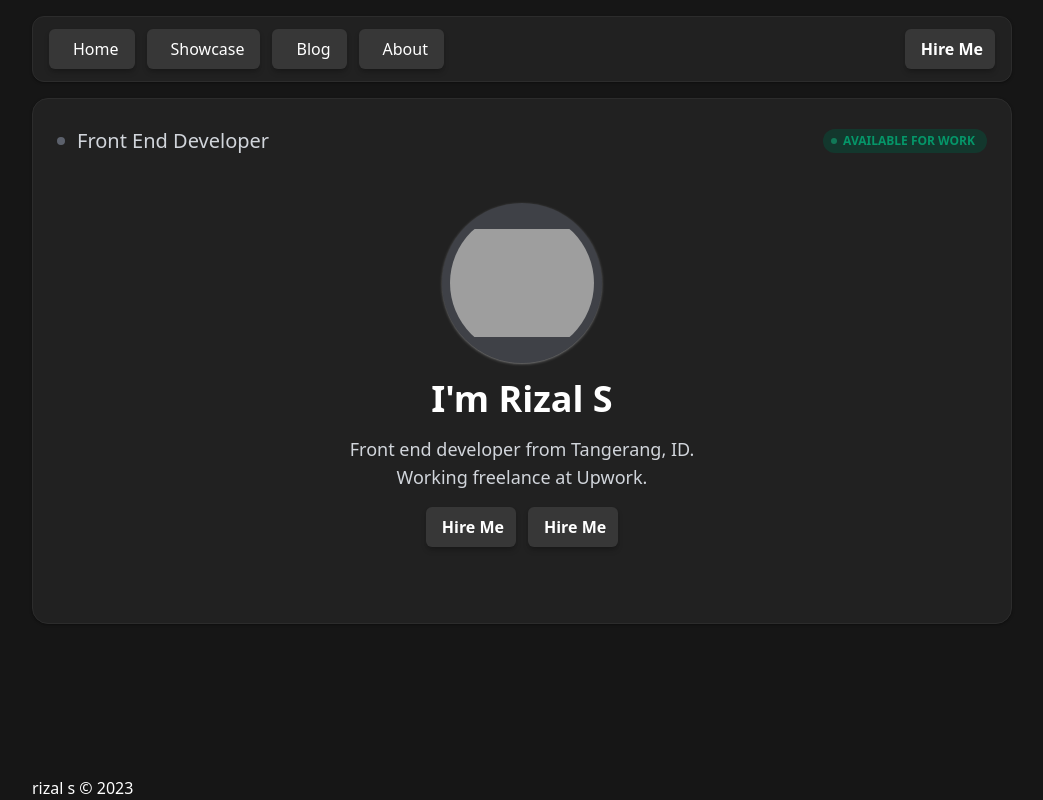
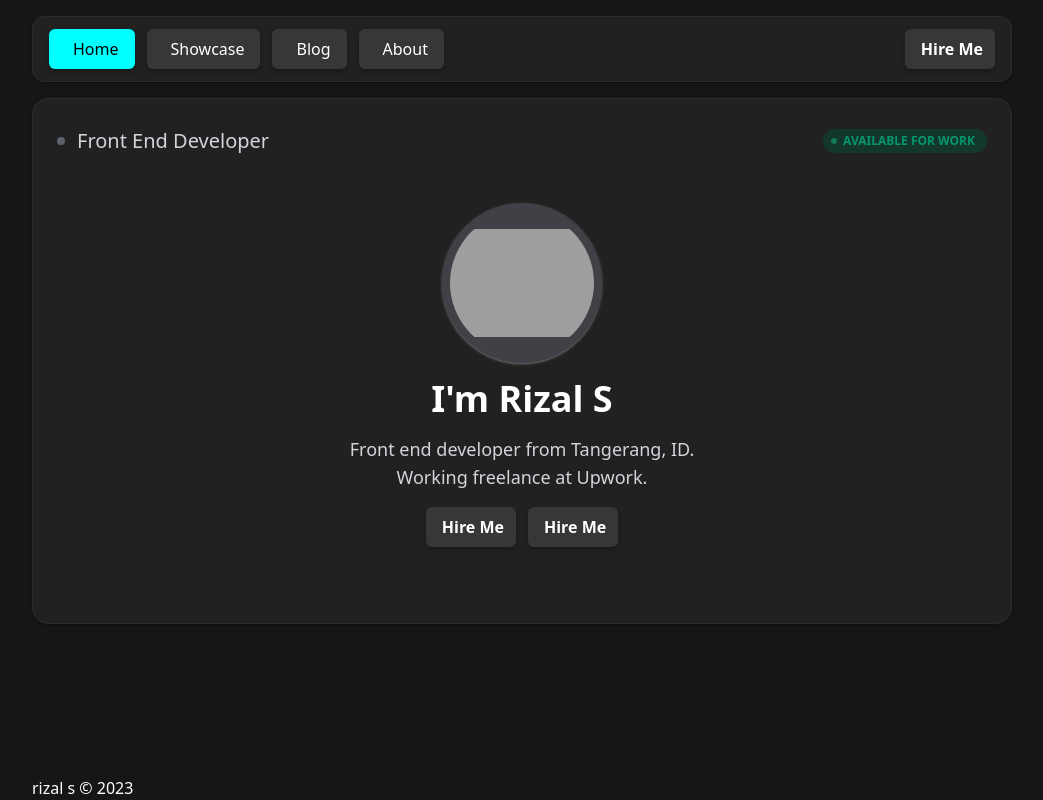
Before and after one commit to Rizaszs/Home, a SvelteKit app: page / in a window 1280 px wide. Shown: the whole page, without its empty margins (118-1161 px from the left). Built offline with nearby package versions, Linux system fonts and the light colour scheme; grey boxes are pictures that could not be loaded; some icons are missing.

Commit message:
feat: add higlight color on navgiation

```diff
--- a/src/components/header.svelte
+++ b/src/components/header.svelte
@@ -1,4 +1,62 @@
 <script lang="ts">
+	import { base } from '$app/paths'
+	import { page } from '$app/stores' // Assuming this store provides route information
+
+	// Define a type for menu items
+	interface MenuItem {
+		path: string
+		icon: string
+		label: string
+	}
+
+	// Define your menu as an array of objects with the MenuItem type
+	const menuItems: MenuItem[] = [
+		{ path: '/', icon: 'system-uicons:mail-remove', label: 'Home' },
+		{ path: '/showcase', icon: 'system-uicons:briefcase', label: 'Showcase' },
+		{ path: '/blog', icon: 'system-uicons:document-stack', label: 'Blog' },
+		{ path: '/about', icon: 'system-uicons:user-male', label: 'About' }
+	]
+
+	// Function to combine the base URL with the path
+	const createLink = (path: string) => `${base}${path}`
+
+	// function createLink(path: string): string {
+	// 	return `${base}${path}`
+	// }
+
+	// Get the routeId from the page store
+	let routeId: string | null
+
+	$: {
+		routeId = $page.route.id
+	}
+</script>
+
+<nav class="navbar">
+	<ul class="navbar-menu">
+		{#each menuItems as item (item.path)}
+			<li>
+				<a href={createLink(item.path)} class="navbar-item {routeId === item.path ? 'active' : ''}">
+					<iconify-icon icon={item.icon} />
+					<p>{item.label}</p>
+				</a>
+			</li>
+		{/each}
+	</ul>
+
+	<div class="navbar-menu">
+		<button class="navbar-toggle">
+			<iconify-icon icon="system-uicons:sun" />
+		</button>
+
+		<button class="button-hire">
+			<iconify-icon icon="system-uicons:check-circle" />
+			<p>hire me</p>
+		</button>
+	</div>
+</nav>
+
+<!-- <script lang="ts">
 	import { base } from '$app/paths'
 </script>
 
@@ -40,4 +98,11 @@
 			<p>hire me</p>
 		</button>
 	</div>
-</nav>
+</nav> -->
+
+<style>
+	.active {
+		color: black;
+		background-color: aqua;
+	}
+</style>
--- /dev/null
+++ b/src/stores/navigation.ts
@@ -0,0 +1,3 @@
+import { writable } from 'svelte/store'
+
+export const activePage = writable('')
```
